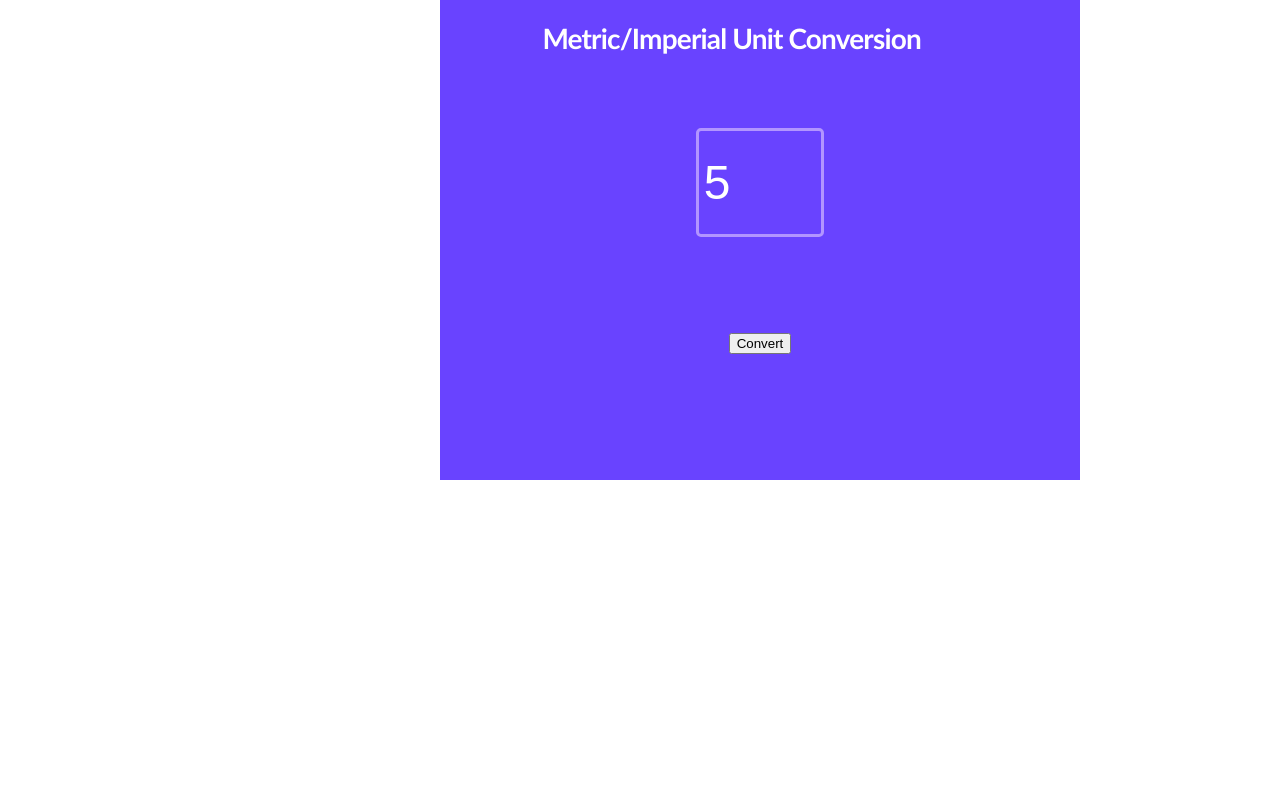
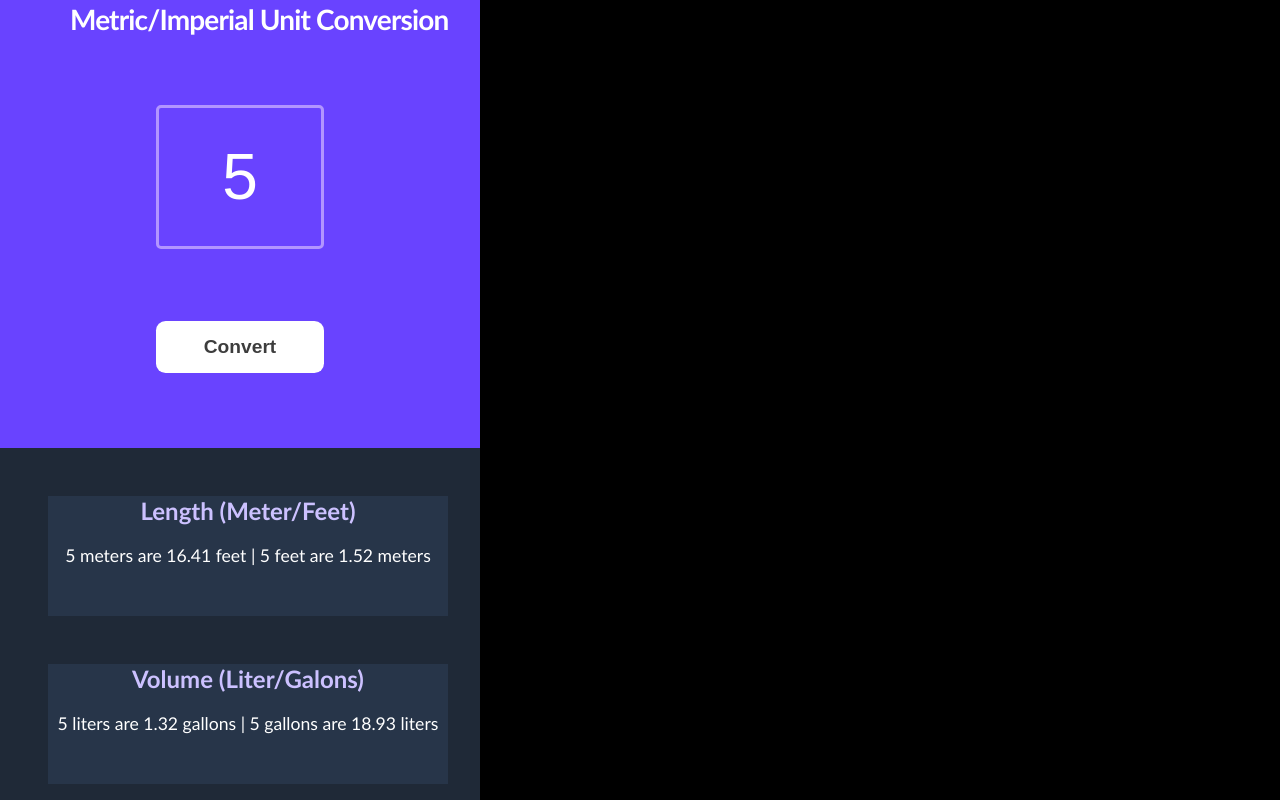
Before and after one commit to alexisGrigoris/grind, a browser extension: page Frontend career path/imperial unit conventer/index.html in a window 1280 px wide. Both pictures are taken after typing "5" into the empty fields and a click on the button "Convert". Shown: the top 800 px of the page. Drawn offline with Linux system fonts and the light colour scheme.

Commit message:
Num converter finished

```diff
--- a/Frontend career path/imperial unit conventer/index.css
+++ b/Frontend career path/imperial unit conventer/index.css
@@ -3,11 +3,12 @@ body {
     margin: 0;
     text-align: center;
     font-family: Verdana;
-
+    background-color: black;
+    font-family:'Trebuchet MS', 'Lucida Sans Unicode', 'Lucida Grande', 'Lucida Sans', Arial, sans-serif;font-style: normal;
 }
 
 h1{
-position: absolute;
+
 margin-left: 8%;
 font-family:'Trebuchet MS', 'Lucida Sans Unicode', 'Lucida Grande', 'Lucida Sans', Arial, sans-serif;font-style: normal;
 font-weight: 800;
@@ -20,9 +21,9 @@ color: #FFFFFF;
 }
 #first {
     background-color: #6943FF;
-    width: 40em;
-    height:30em;
-    margin-left: 27.5em;
+    width: 30em;
+    height:28em;
+
 }
 
 input::-webkit-outer-spin-button,
@@ -34,12 +35,57 @@ input::-webkit-inner-spin-button {
 #inp-number{
     background-color: #6943FF;
     color: #FFFFFF;
-    margin-top: 20%;
+    margin-top: 10%;
     margin-bottom: 15%;
     padding: 0.5em 0.1em 0.5em 0.1em;
     border: 3px solid #B295FF;
     border-radius: 5px;
-    width: 20%;
-    font-size:3em
+    width: 35%;
+    font-size:4em;
+    text-align: center;
+
 
 }
+
+#second{
+    background-color: #1F2937;
+    height: 30em;
+    width:30em;
+    margin-top:-5em;
+}
+
+.conventer{
+    background-color: #273549;
+    margin:3em;
+    height:7.5em;
+    width:25em;
+    color: white;
+
+}
+
+h2{
+    font-family:'Trebuchet MS', 'Lucida Sans Unicode', 'Lucida Grande', 'Lucida Sans', Arial, sans-serif;font-style: normal;
+    color: #CCC1FF;
+    margin-top: 2em;
+}
+
+#between{
+    background-color: #1F2937;
+    height: 5em;
+    width:30em
+}
+
+button{
+    color: #3D3D3D;
+    background-color: white;
+    padding: 0.8em;
+    width: 35%;
+    border: none;
+    border-radius: 0.5em;
+    font-weight: bold;
+    font-size: larger;
+}
+
+p{
+    font-size: 1.1em;
+}
--- a/Frontend career path/imperial unit conventer/index.html
+++ b/Frontend career path/imperial unit conventer/index.html
@@ -5,8 +5,33 @@
     <body>
         <div id="first">
         <h1>Metric/Imperial Unit Conversion</h1>
-        <input type="number" id="inp-number" > <br>
-        <button onclick="convert()"> Convert</button>
+        <input type="number" id="inp-number" >
+        <br>
+        <button id="convert-btn"> Convert</button>
+
+        </div>
+        <div id="between">
+
+        </div>
+        <div id="second">
+
+            <div class="conventer">
+                <h2> Length (Meter/Feet) </h2>
+                <p id="length"> Input a number and press the Convert button to make the conversion </p>
+            </div>
+
+
+            <div class="conventer">
+
+                <h2> Volume (Liter/Galons) </h2>
+                <p id ="volume"> Input a number and press the Convert button to make the conversion </p>
+            </div>
+
+            <div class="conventer">
+                <h2> Mass (Kilograms/Pounds) </h2>
+                <p id="mass"> Input a number and press the Convert button to make the conversion </p>
+
+            </div>
 
         </div>
         <script src="index.js"></script>
--- a/Frontend career path/imperial unit conventer/index.js
+++ b/Frontend career path/imperial unit conventer/index.js
@@ -2,4 +2,51 @@
 1 meter = 3.281 feet
 1 liter = 0.264 gallon
 1 kilogram = 2.204 pound
+
+// Here the value is stored in new variable x
+ function myFunction() {
+    var x = document.getElementById("myText").value;
+    document.getElementById("demo").innerHTML = x;
+}
 */
+
+
+const lngth = document.getElementById("length")
+const volume = document.getElementById("volume")
+const mass = document.getElementById("mass")
+const btn = document.getElementById("convert-btn")
+const alliws = document.getElementById("inp-number")
+
+
+btn.addEventListener("click", function(){
+    if (alliws.value != ""){
+    var x = alliws.value;
+    let slengthCalcMeter = x  * 3.281
+    let lengthCalcMeter = slengthCalcMeter.toFixed(2)
+
+    let svolumeCalcLiter = x * 0.264
+    let volumeCalcLiter = svolumeCalcLiter.toFixed(2)
+
+    let smassCalcKilogram = x * 2.204
+    let massCalcKilogram = smassCalcKilogram.toFixed(2)
+
+    let slengthCalcFeet = x * 0.3048
+    let lengthCalcFeet = slengthCalcFeet.toFixed(2)
+
+    let svolumeCalcGallon = x * 3.78541178
+    let volumeCalcGallon = svolumeCalcGallon.toFixed(2)
+
+    let smassCalcPound = x * 0.45359237
+    let massCalcPound = smassCalcPound.toFixed(2)
+
+    lngth.textContent = `${x} meters are ${lengthCalcMeter} feet | ${x} feet are ${lengthCalcFeet} meters`
+    volume.textContent = `${x} liters are ${volumeCalcLiter} gallons | ${x} gallons are ${volumeCalcGallon} liters`
+    mass.textContent = `${x} kilos are ${massCalcKilogram} pounds | ${x} pounds are ${massCalcPound} kilos`
+    }
+    else
+    {
+
+    }
+
+
+})
```
